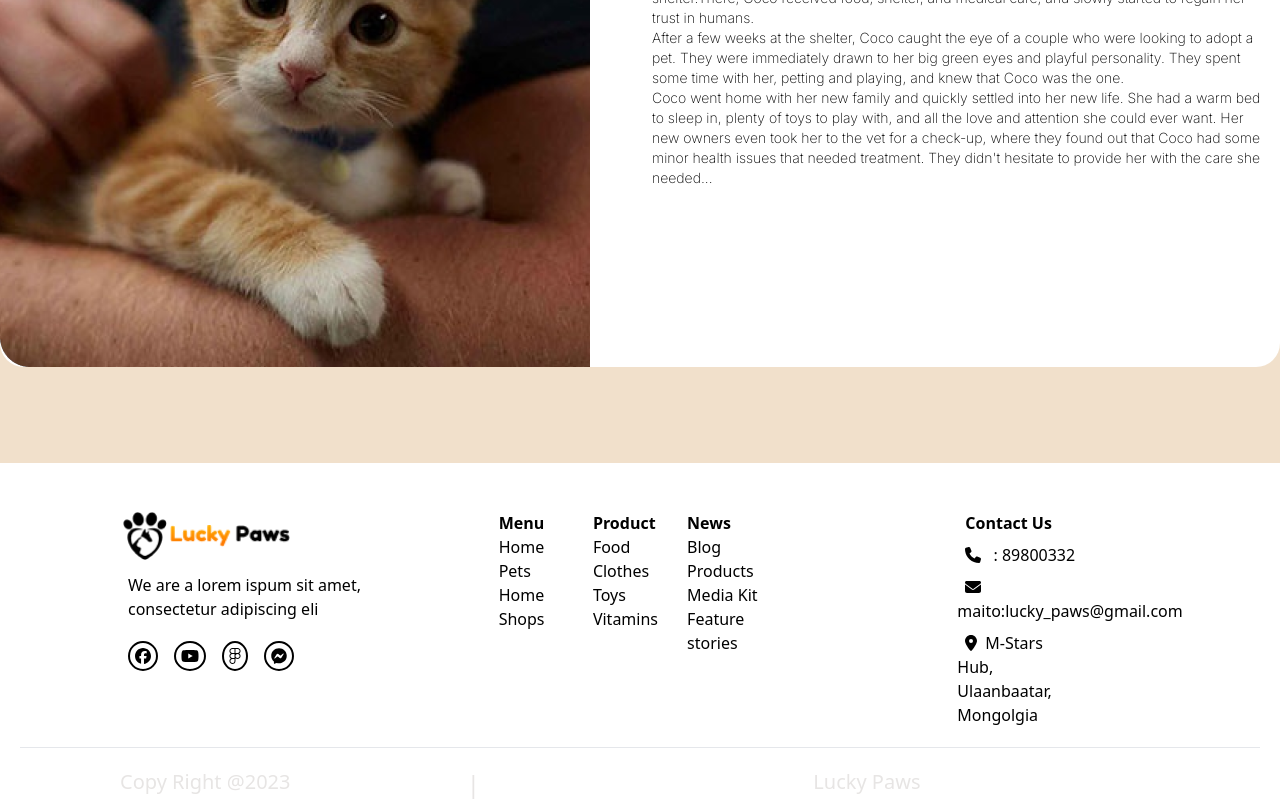
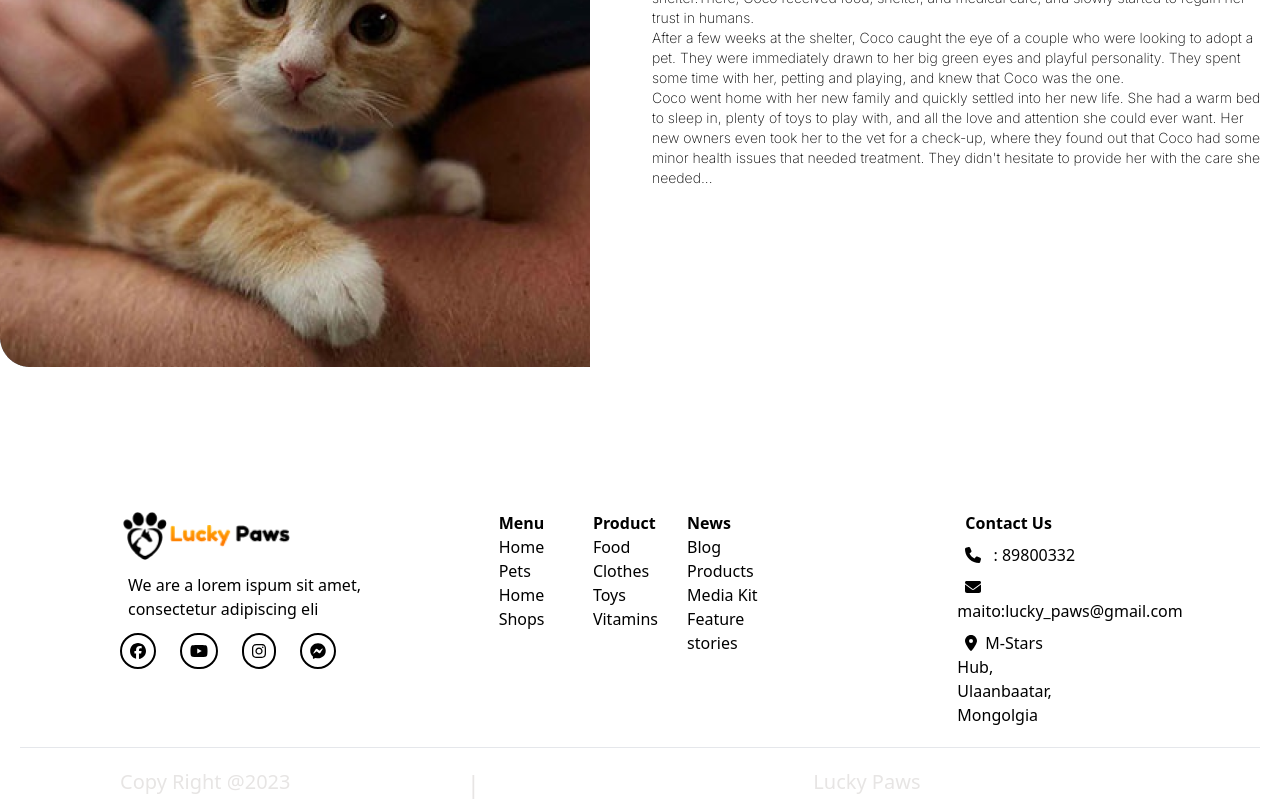
Before and after one commit to Azure-Leap/Lucky-Paws, a Next.js app in the folder fe/: page / in a window 1280 px wide. Shown: the part 1989-2789 px from the top of the page. Built offline with nearby package versions, Linux system fonts and the light colour scheme.

Commit message:
products fixed

```diff
--- a/fe/src/components/Footer/Footer.tsx
+++ b/fe/src/components/Footer/Footer.tsx
@@ -1,7 +1,7 @@
 import React from 'react'
 import Image from 'next/image'
 import { FontAwesomeIcon } from '@fortawesome/react-fontawesome';
-import {faFacebook,faYoutube,faFigma,faFacebookMessenger} from "@fortawesome/free-brands-svg-icons";
+import {faFacebook,faYoutube,faFacebookMessenger, faInstagram} from "@fortawesome/free-brands-svg-icons";
 import {faShoppingCart,faPaw,faHouse,faPhone,faEnvelope,faLocationDot} from '@fortawesome/free-solid-svg-icons'
 
 const Footer = () => {
@@ -45,11 +45,11 @@ const Footer = () => {
 
         </div>
           <p className='my-3 px-2'>We are a lorem ispum sit amet, consectetur adipiscing eli</p>
-          <div className='flex flex-shrink-0 items-center'>
-          <FontAwesomeIcon className='icon' icon={faFacebook} />
-          <FontAwesomeIcon className='icon' icon={faYoutube} />
-          <FontAwesomeIcon className='icon' icon={faFigma}/>
-          <FontAwesomeIcon className='icon' icon={faFacebookMessenger}/>
+          <div className='flex flex-shrink-0 gap-6 items-center'>
+          <FontAwesomeIcon className='border-2 border-black p-2 rounded-full' icon={faFacebook} />
+          <FontAwesomeIcon className='border-2 border-black p-2 rounded-full' icon={faYoutube} />
+          <FontAwesomeIcon className='border-2 border-black p-2 rounded-full' icon={faInstagram}/>
+          <FontAwesomeIcon className='border-2 border-black p-2 rounded-full' icon={faFacebookMessenger}/>
 
           </div>
           </div>
--- a/fe/src/pages/products/[id].tsx
+++ b/fe/src/pages/products/[id].tsx
@@ -3,6 +3,9 @@ import Image from 'next/image';
 import Link from 'next/link';
 import React, { useState, useEffect } from 'react'
 import { useRouter } from "next/router";
+import Navbar from '@/components/Navbar/Navbar';
+import Footer from '@/components/Footer/Footer';
+import { IProduct } from '.';
 
 const Product = ({product}:any) => {
     const router = useRouter();
@@ -19,9 +22,28 @@ const Product = ({product}:any) => {
         setCount(count - 1);
       };
 
+      const [products, setProduct] = useState<IProduct[]>([]);
+
+      const getAllPruducts=async()=>{
+        try {
+          const result = await axios.get("http://localhost:8000/product");
+          setProduct(result.data.product);
+          console.log(result);
+        } catch (err) {
+          console.log("ERR", err);
+        }
+      }
+
+      useEffect(()=>{
+        getAllPruducts();
+      },[])
+
+
   return (
-    <div className='bg-orange-200 container mx-auto p-5 mt-7 rounded-xl'>
-        <div className="grid grid-cols-2 bg-orange-200">
+    <div className='bg-[#fff3d3]'>
+  <Navbar/>
+    <div className=' container mx-auto my-10 p-5 mt-7 rounded-xl bg-white'>
+        <div className="grid grid-cols-2 ">
                 <div className=" m-auto xl:col-span-1 sm:col-span-2 max-sm:col-span-2">
                     <Image
                       src={product.img}
@@ -47,10 +69,10 @@ const Product = ({product}:any) => {
             <button className='bg-orange-400 rounded-lg m-5 text-white font-bold h-10 border-2 border-white border-opacity-75  hover:bg-white hover:text-orange-400 hover:scale-110 xl:col-span-2 sm:col-span-2 max-sm:col-span-2'>Add To Card</button>
             <button className='bg-white rounded-lg m-5 text-orange-400 font-bold h-10 border-2 border-orange-400 border-opacity-75  hover:bg-orange-400 hover:text-white hover:scale-110 xl:col-span-2 sm:col-span-2 max-sm:col-span-2'>Buy</button>
         </div>
-    {/* <div className='bg-red-200'>
-           {product?.slice(0,4).map((product:any, index:number) => (
+     <div className='bg-red-200 grid grid-cols-3'>
+           {products?.slice(0,3).map((product:any, index:number) => (
                 <div key={index} className="group bg-orange-100 hover:bg-orange-300 rounded-xl m-3">
-                  <div className="sm:aspect-[12/12] md:aspect-[12/12]   group ">
+                  <div className="sm:aspect-[12/12] md:aspect-[12/12]  group ">
                     <Image
                       src={product.img}
                       alt="productsPhoto"
@@ -63,7 +85,10 @@ const Product = ({product}:any) => {
                   </div>
                 </div>
             ))}
-    </div> */}
+    </div>
+    </div>
+    <Footer/>
+
     </div>
 
   )
--- a/fe/src/pages/products/index.tsx
+++ b/fe/src/pages/products/index.tsx
@@ -4,9 +4,11 @@ import Link from 'next/link'
 import { useRouter } from "next/router";
 import { useEffect,useState } from 'react';
 import axios from 'axios';
+import Navbar from '@/components/Navbar/Navbar';
+import Footer from '@/components/Footer/Footer';
 
 
-interface IProduct {
+export interface IProduct {
   _id:Number;
   title:String;
   price:Number;
@@ -40,7 +42,10 @@ const index = () => {
     },[])
 
   return (
-    <div className="m-auto container grid grid-cols-5 bg-orange-200">
+<div className='bg-[#fff3d3]'>
+  <Navbar/>
+
+    <div className="m-auto container grid grid-cols-5">
       <div className='col-span-1 bg-white sm:aspect-[10/12] md:aspect-[9/12] rounded-lg m-5'>
           <div className='text-2xl text-center font-bold m-5'>Product list</div>
         <div className='p-2'>
@@ -75,6 +80,8 @@ const index = () => {
 
     </div>
   </div>
+  <Footer/>
+</div>
   )
 }
 
--- a/fe/src/styles/globals.css
+++ b/fe/src/styles/globals.css
@@ -2,30 +2,6 @@
 @tailwind components;
 @tailwind utilities;
 
-:root {
-  --foreground-rgb: 0, 0, 0;
-  --background-start-rgb: 214, 219, 220;
-  --background-end-rgb: 255, 255, 255;
+body{
+  background-color: "#fff3d3";
 }
-
-@media (prefers-color-scheme: dark) {
-  :root {
-    --foreground-rgb: 255, 255, 255;
-    --background-start-rgb: 0, 0, 0;
-    --background-end-rgb: 0, 0, 0;
-  }
-}
-  @layer components {
-    .icon {
-   border: 2px solid black;
-   border-radius: 50%;
-   margin: 8px;
-   padding: 5px;
-    }
-  }
-
-  @layer components {
-    .body {
-    background-color: rgb(241, 224, 203);
-    }
-  }
```
